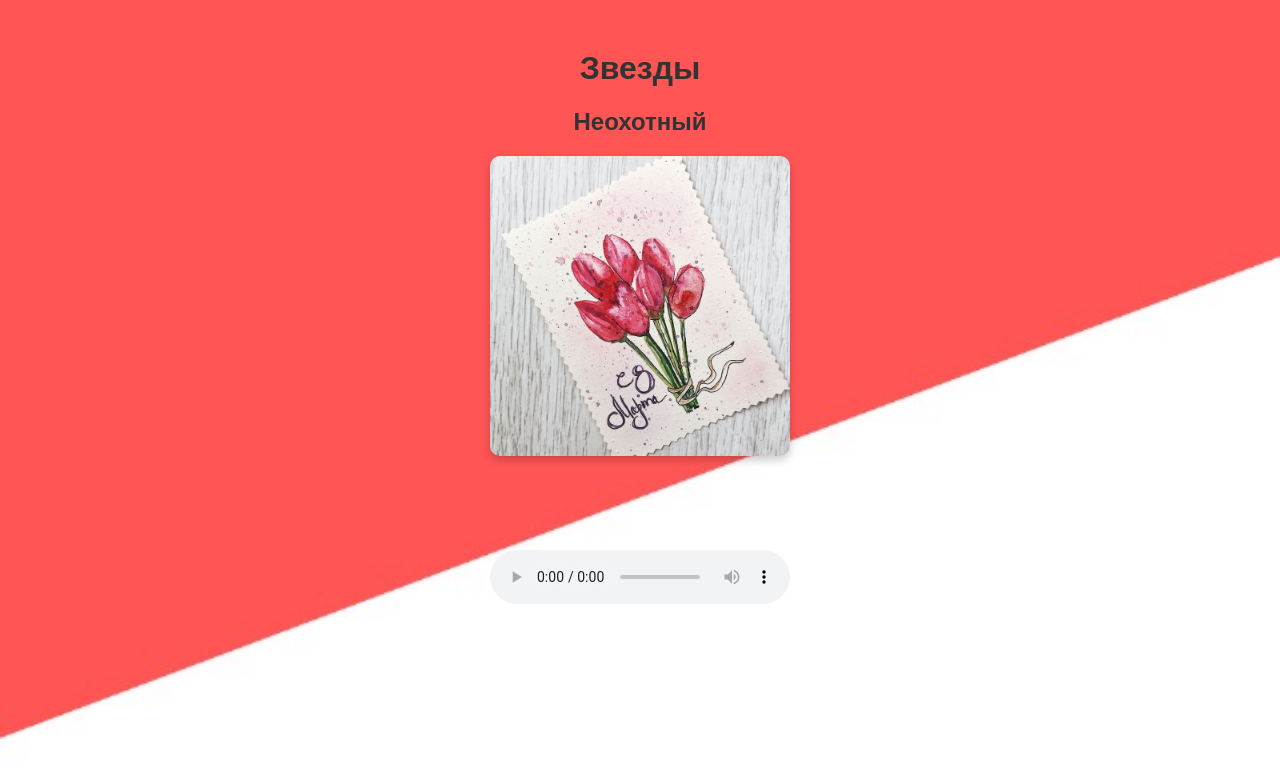
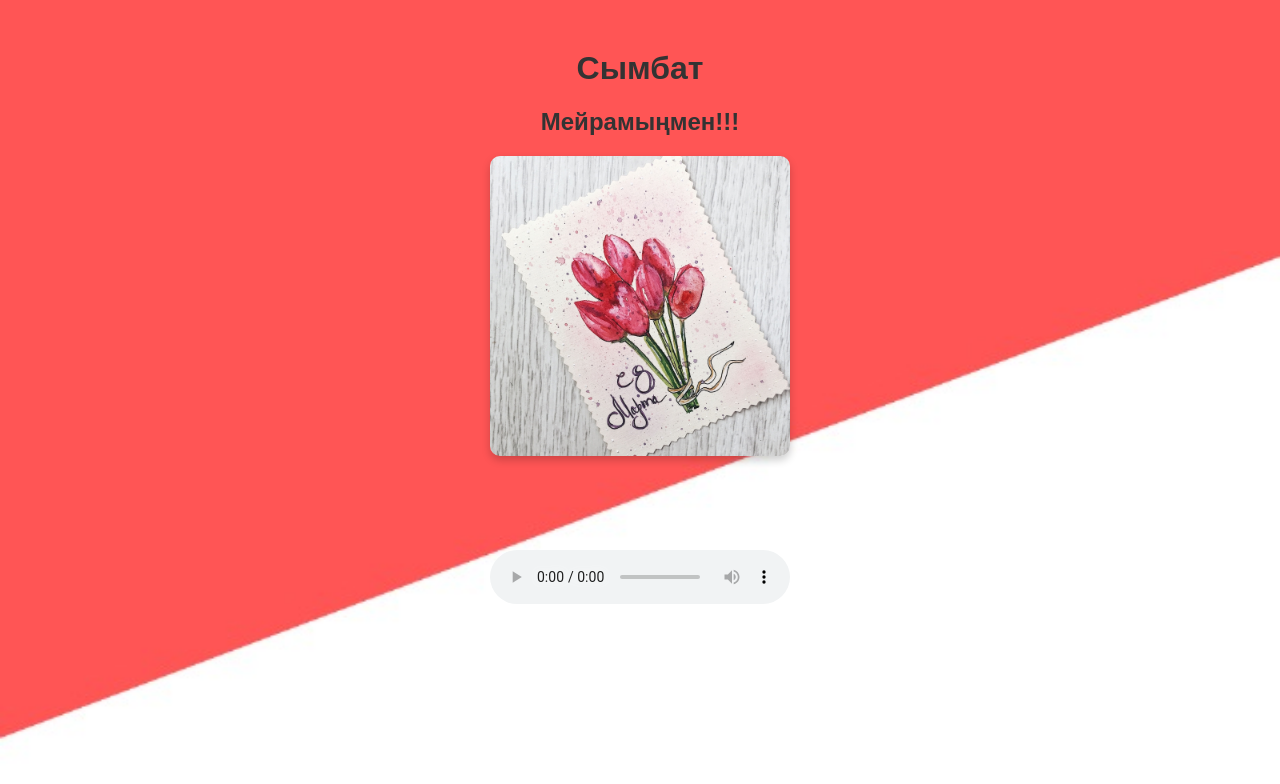
Before and after one commit to Tursynbek06/vosmoy-mart.github.io, a plain HTML site: page 10072004ge.html in a window 1280 px wide. Drawn offline with Linux system fonts and the light colour scheme.

Commit message:
Update 10072004ge.html

```diff
--- a/10072004ge.html
+++ b/10072004ge.html
@@ -26,69 +26,14 @@
         h1, h2 {
             color: #333;
         }
-/*         .audio-container {
-            margin-top: 20px;
-            display: flex;
-            align-items: center;
-            justify-content: center;
-            background: #ff7043;
-            padding: 10px 15px;
-            border-radius: 10px;
-            width: 320px;
-            margin-left: auto;
-            margin-right: auto;
-            color: white;
-            font-weight: bold;
-            position: relative;
-        } */
-/*         .play-btn {
-            width: 40px;
-            height: 40px;
-            background: white;
-            border-radius: 50%;
-            display: flex;
-            justify-content: center;
-            align-items: center;
-            cursor: pointer;
-            box-shadow: 0px 2px 4px rgba(0, 0, 0, 0.2);
-            font-size: 20px;
-            color: #ff7043;
-        }
-        .progress-bar {
-            height: 5px;
-            width: 200px;
-            background: white;
-            border-radius: 5px;
-            margin: 0 10px;
-            position: relative;
-            cursor: pointer;
-        }
-        .progress {
-            height: 100%;
-            width: 0%;
-            background: #fff176;
-            border-radius: 5px;
-            position: absolute;
-        }
-        .time {
-            font-size: 14px;
-            color: white;
-            min-width: 50px;
-        } */
     </style>
 </head>
 <body>
     <div class="container">
-        <h1>Звезды</h1>
-        <h2>Неохотный</h2>
+        <h1>Сымбат</h1>
+        <h2>Мейрамыңмен!!!</h2>
         <img src="img/Symbat.jpg" alt="Обложка альбома">
-<!--         <div class="audio-container"> -->
-<!--             <div class="play-btn" id="play-btn">▶</div>
-            <div class="progress-bar" id="progress-bar">
-                <div class="progress" id="progress"></div>
-            </div>
-            <span class="time" id="time">00:00</span> -->
-<!--         </div> --><br><br><br><br><br><br>
+<br><br><br><br><br><br>
         <audio controls>
     <source src="mp3/Symbat.mp3" type="audio/mpeg">
     Ваш браузер не поддерживает аудиоэлемент.
```
